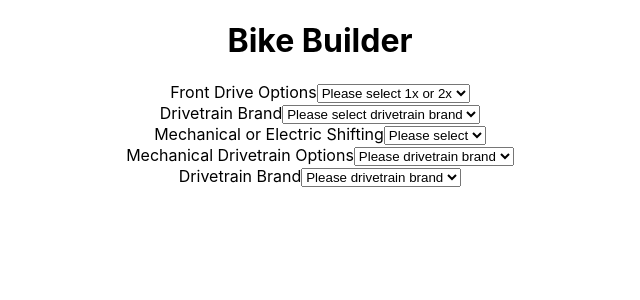
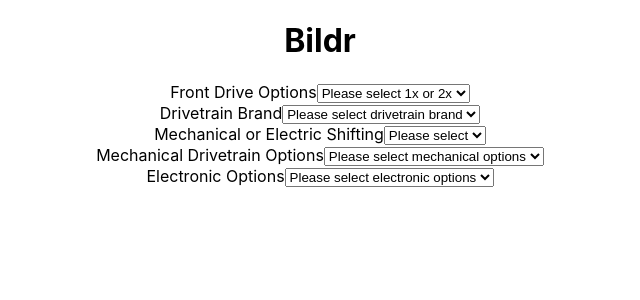
Before and after one commit to mostlyclicks/bikr, a React (Create React App) app: page / in a window 1280 px wide. Shown: the top 300 px of the page, without its empty margins (320-960 px from the left). Built offline with nearby package versions, Linux system fonts and the light colour scheme.

Commit message:
add the other Input options

```diff
--- a/src/App.js
+++ b/src/App.js
@@ -9,12 +9,14 @@ function App() {
   const frontDriveOptions = FrontDriveOptions
   const driveBrandOptions = DriveBrandOptions
   const mechElectronicOptions = MechElectronicOptions
+  const mechOptions = MechOptions
+  const electronicOptions = ElectronicOptions
 
   console.log(frontDriveOptions)
 
   return (
     <div className="App">
-      <h1>Bike Builder</h1>
+      <h1>Bildr</h1>
       <form>
 
 
@@ -24,9 +26,9 @@ function App() {
 
           <SelectInput label="Mechanical or Electric Shifting" selectInitialValue="Please select" selectOptions={mechElectronicOptions} />
 
-          <SelectInput label="Mechanical Drivetrain Options" selectInitialValue="Please drivetrain brand" selectOptions={driveBrandOptions} />
+          <SelectInput label="Mechanical Drivetrain Options" selectInitialValue="Please select mechanical options" selectOptions={mechOptions} />
 
-          <SelectInput label="Drivetrain Brand" selectInitialValue="Please drivetrain brand" selectOptions={driveBrandOptions} />
+          <SelectInput label="Electronic Options" selectInitialValue="Please select electronic options" selectOptions={electronicOptions} />
 
 
 
```
